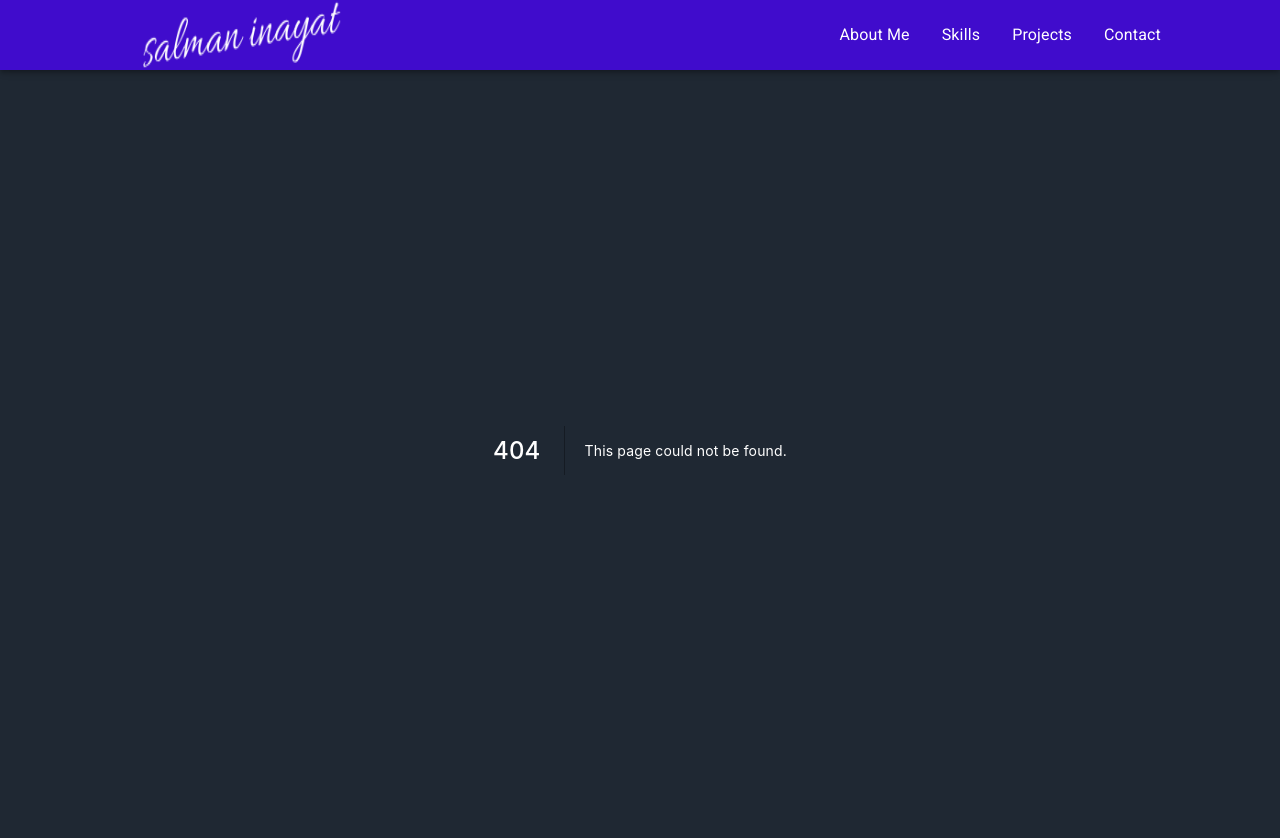
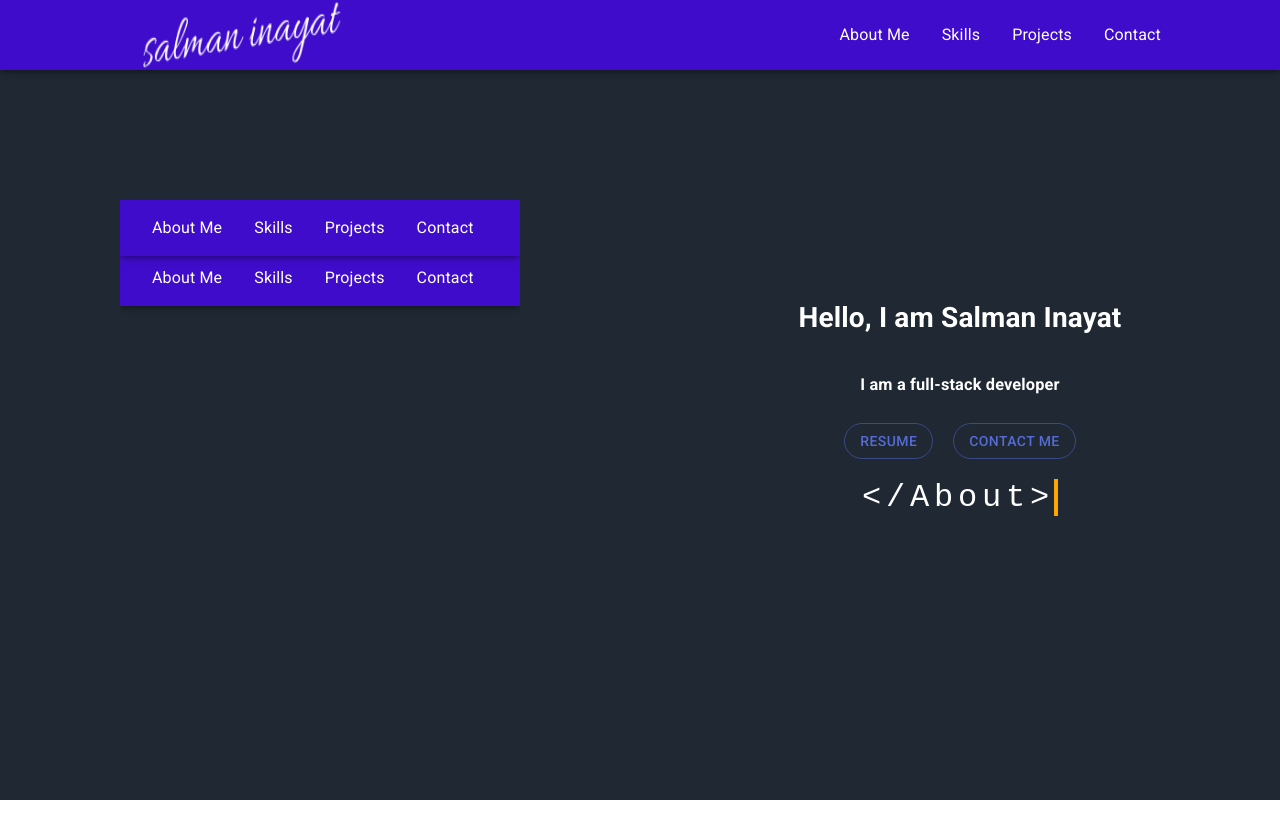
Before and after one commit to Salman-Inayat/Portfolio, a Next.js app: page /About in a window 1280 px wide. Before the commit this address had no page. Shown: the top 838 px of the page. After the commit the page ends 800 px from the top, so only its background shows below. Built offline with nearby package versions, Linux system fonts and the light colour scheme.

Commit message:
AboutMe updated

```diff
--- /dev/null
+++ b/pages/About.js
@@ -0,0 +1,62 @@
+import React from "react";
+import Grid from "@material-ui/core/Grid";
+import Button from "@material-ui/core/Button";
+import { makeStyles } from "@material-ui/core/styles";
+import Link from "@material-ui/core/Link";
+import Typer from "../components/Typer";
+
+const useStyles = makeStyles((theme) => ({
+  grid: {
+    display: "flex",
+    justifyContent: "center",
+    alignItems: "center",
+  },
+  button_container: {
+    // margin: "30px 20px",
+  },
+  button: {
+    marginBottom: theme.spacing(2),
+    borderRadius: "5em",
+    margin: "10px 10px",
+  },
+}));
+
+function AboutMe() {
+  const classes = useStyles();
+
+  return (
+    <Grid container style={{ height: "calc(100vh - 100px)" }}>
+      <Grid item md={6} className={classes.grid}>
+        <object type="image/svg+xml" data="/main.svg" height={400} width={400}>
+          svg-animation
+        </object>
+      </Grid>
+      <Grid
+        item
+        md={6}
+        className={classes.grid}
+        style={{ flexDirection: "column" }}
+      >
+        <h1>Hello, I am Salman Inayat</h1>
+        <h3>I am a full-stack developer</h3>
+        <div className={classes.button_container}>
+          <Button variant="outlined" color="primary" className={classes.button}>
+            Resume
+          </Button>
+          <Link href="Contact">
+            <Button
+              variant="outlined"
+              color="primary"
+              className={classes.button}
+            >
+              Contact Me
+            </Button>
+          </Link>
+        </div>
+        <Typer text="/About" />
+      </Grid>
+    </Grid>
+  );
+}
+
+export default AboutMe;
```
Also changed, not shown: pages/AboutMe.js (deleted, +0 -11 lines).
